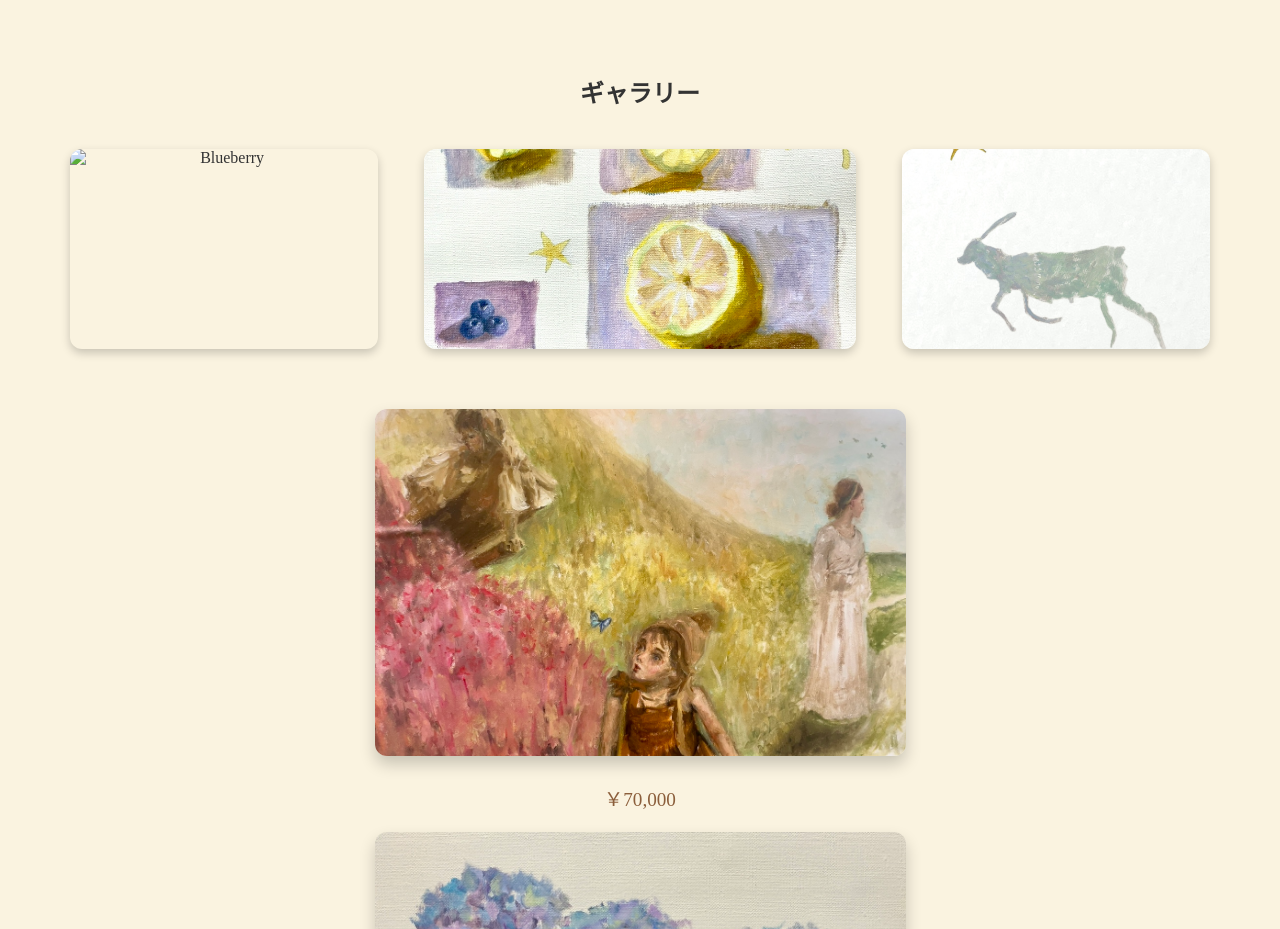
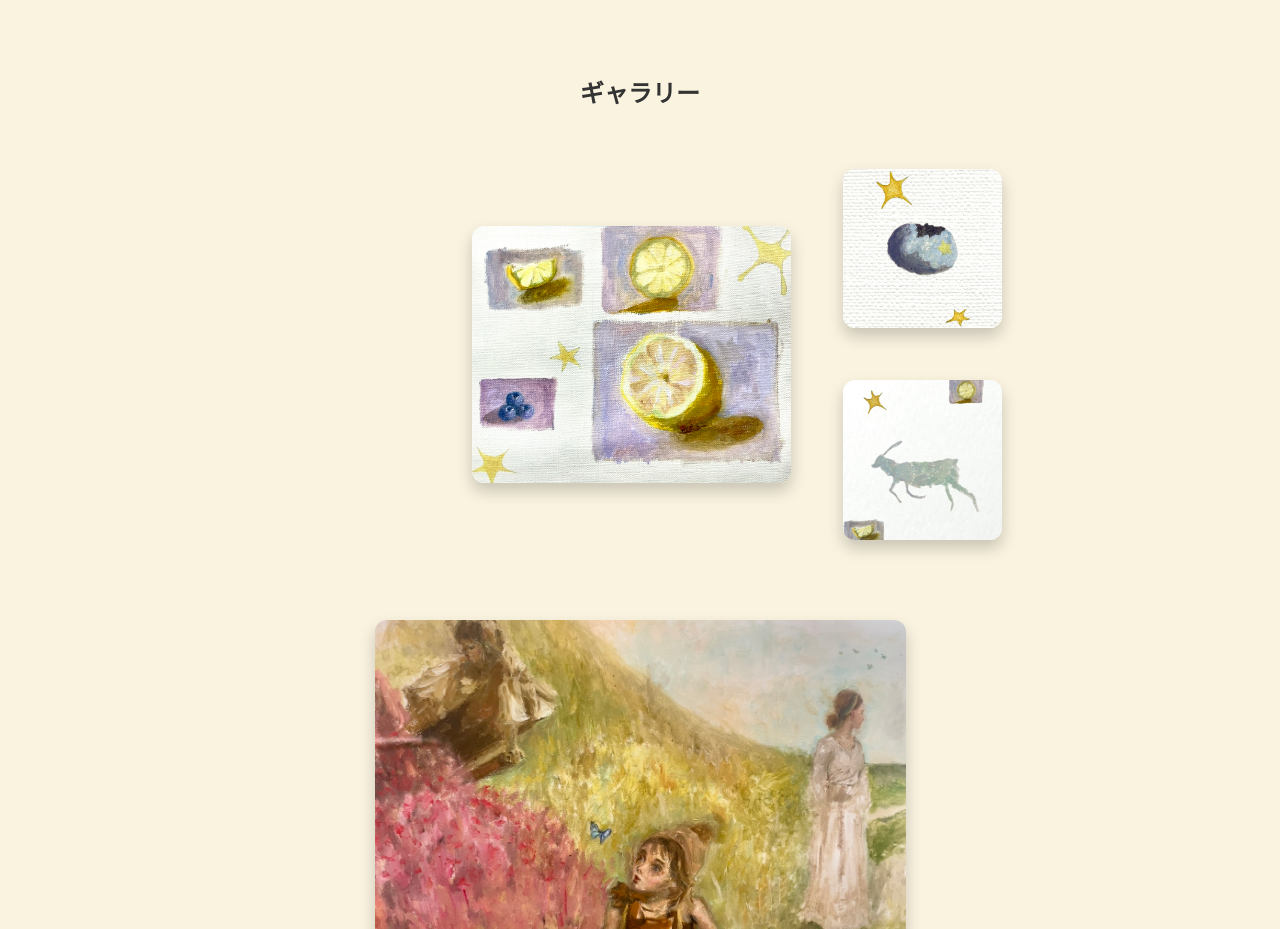
Before and after one commit to keito-ux/art-gallery, a plain HTML site: page index.html in a window 1280 px wide. Shown: the part 1920-2849 px from the top of the page. Drawn offline with Linux system fonts and the light colour scheme.

Commit message:
Update index.html

```diff
--- a/index.html
+++ b/index.html
@@ -15,6 +15,44 @@
 </script>
 
   <style>
+    .custom-layout {
+  display: flex;
+  justify-content: center;
+  align-items: center;
+  gap: 12px;
+  flex-wrap: wrap;
+  max-width: 100%;
+  margin: 40px auto;
+}
+
+.main-image {
+  flex: 0 1 60%;
+  display: flex;
+  justify-content: flex-end;
+}
+
+.main-image img {
+  max-width: 100%;
+  height: auto;
+  border-radius: 12px;
+  box-shadow: 0 4px 16px rgba(0,0,0,0.3);
+}
+
+.side-column {
+  flex: 0 1 30%;
+  display: flex;
+  flex-direction: column;
+  justify-content: center;
+  gap: 12px;
+}
+
+.side-column img {
+  width: 100%;
+  height: auto;
+  border-radius: 12px;
+  box-shadow: 0 4px 12px rgba(0,0,0,0.2);
+}
+
     body {
       margin: 0;
       font-family: 'Times New Roman', serif;
@@ -150,30 +188,7 @@
       transform: translateY(-10px);
       box-shadow: 0 16px 32px rgba(0, 0, 0, 0.3);
     }
-.trimmed-row {
-  display: flex;
-  justify-content: center;
-  align-items: center;
-  gap: 6px;
-  max-width: 100%;
-  margin: 20px auto;
-}
 
-.trimmed-row img {
-  height: 200px;
-  object-fit: cover;
-  border-radius: 12px;
-  box-shadow: 0 4px 10px rgba(0,0,0,0.2);
-}
-
-/* 比率を調整 */
-.trimmed-row .small {
-  flex: 1; /* 小さめ：全体の1単位 */
-}
-
-.trimmed-row .large {
-  flex: 1.4; /* レモン：他より少し大きめ */
-}
 
 
     .price-tag {
@@ -296,12 +311,15 @@
   <section id="gallery" class="gallery">
     <h2>ギャラリー</h2>
     <!-- 🟡 ここに新しい3枚を追加！ -->
-<div class="trimmed-row">
-  <img src="D25461D5-0A65-45B8-B0B1-8CE15407680F.jpg" alt="Blueberry" class="small">
-  <img src="IMG_9823 2.jpg" alt="Lemon" class="large">
-  <img src="560F683C-F1B6-45CB-98AE-29F1B5C2A3F5.jpg" alt="Reindeer" class="small">
+<div class="custom-layout">
+  <div class="main-image">
+    <img src="IMG_9823 2.jpg" alt="Lemon Main">
+  </div>
+  <div class="side-column">
+    <img src="D25461D5-0A65-45B8-B0B1-8CE15407680F 2.jpg" alt="Blueberry">
+    <img src="560F683C-F1B6-45CB-98AE-29F1B5C2A3F5.jpg" alt="Reindeer">
+  </div>
 </div>
-
 
     <div>
       <img src="IMG_1946.jpg" alt="Artwork 1" onclick="goToCheckout('IMG_1946.jpg')">
```
